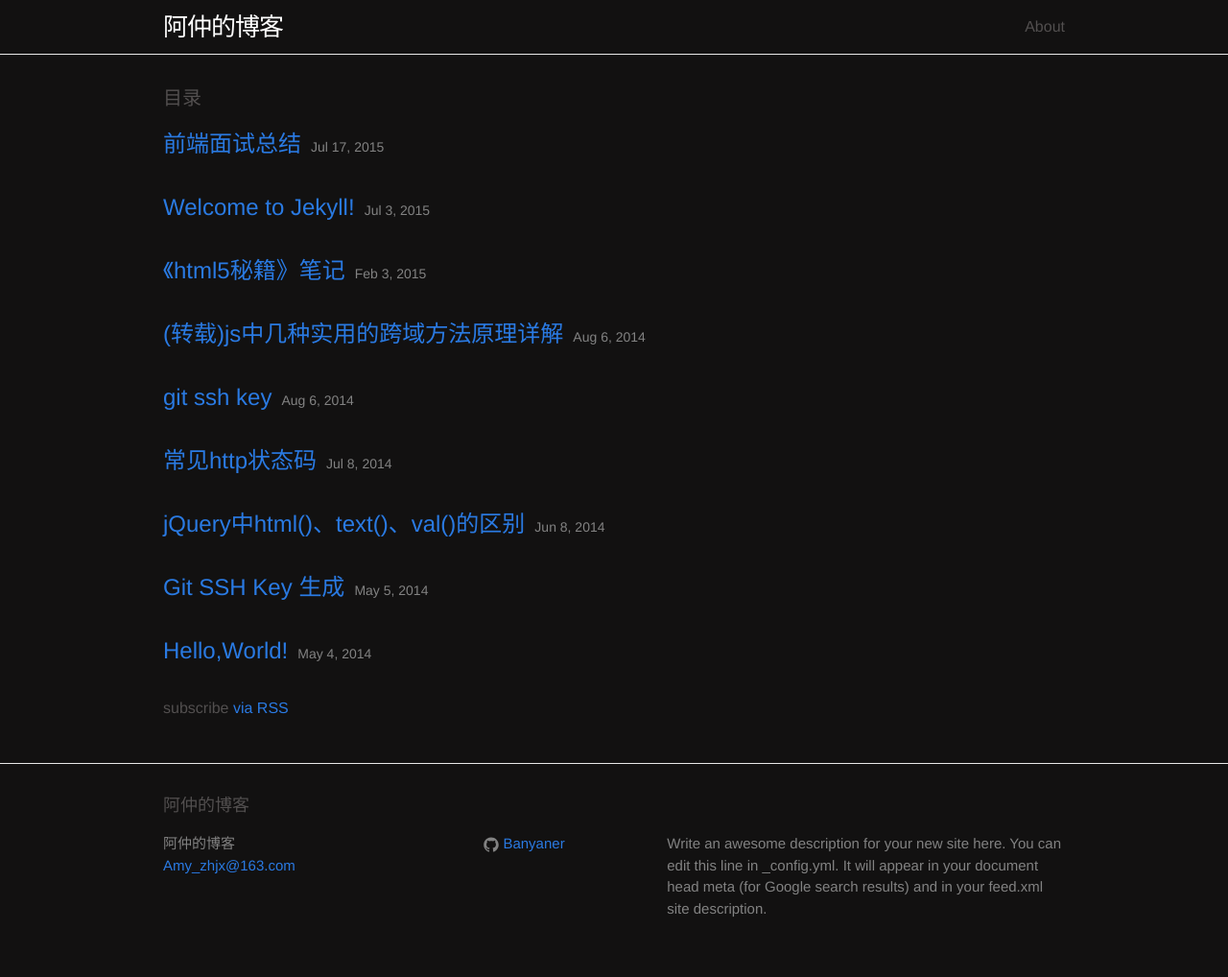
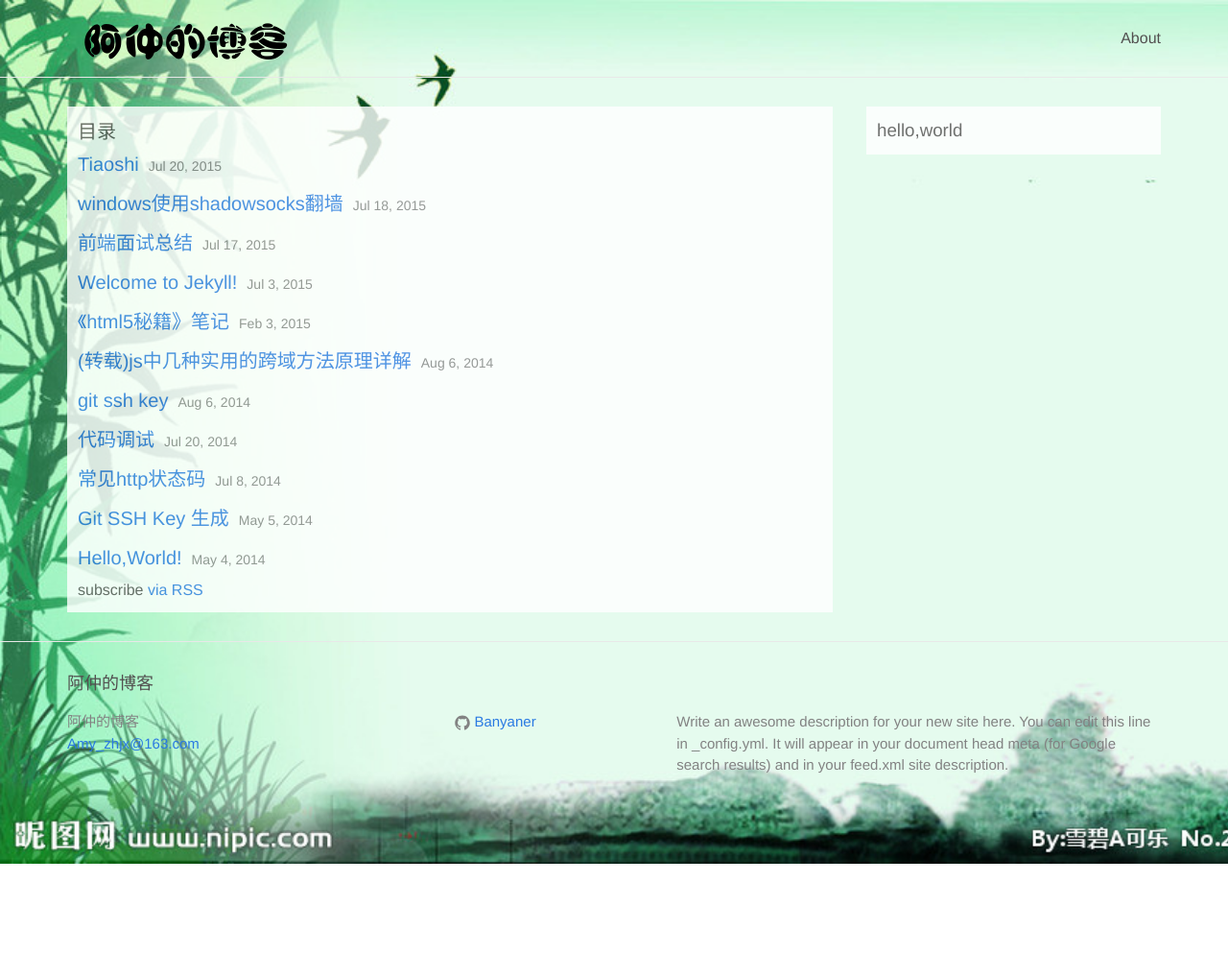
Before and after one commit to banyaner/banyaner.github.io, a Jekyll site: the page built from index.html, in a window 1280 px wide. Shown: the whole page at 96% size. Built offline with Jekyll 4.4.1, drawn with Linux system fonts in a browser that asks for light colours; after the commit the page ends 900 px from its top, so only the background shows below that.

Commit message:
修改blog样式

```diff
--- a/_includes/header.html
+++ b/_includes/header.html
@@ -2,7 +2,7 @@
 
   <div class="wrapper">
 
-    <a class="site-title" href="{{ site.baseurl }}/">{{ site.title }}</a>
+    <a class="site-title" href="{{ site.baseurl }}/"><img src="../img/blog.png" alt="阿仲的博客"></a><!-- {{ site.title }} -->
 
     <nav class="site-nav">
       <a href="#" class="menu-icon">
--- a/_posts/2014-06-08-jquery-val.markdown
+++ b/_posts/2014-06-08-jquery-val.markdown
@@ -1,25 +1,9 @@
 ---
 layout: post
-title:  "jQuery中html()、text()、val()的区别"
-date:   2014-06-08
+title:  "代码调试"
+date:   2014-07-20
 categories: [javascript,jquery]
 ---
-.html()用为读取和修改元素的HTML标签    对应js中的innerHTML
+[Chrome 中的 JavaScript 断点设置和调试技巧]
 
-.html()是用来读取元素的HTML内容（包括其Html标签）
-
-.html()方法使用在多个元素上时，只读取第一个元素
-
-.text()用来读取或修改元素的纯文本内容  对应js中的innerText
-
-.text()用来读取元素的纯文本内容，包括其后代元素
-
-.text()方法不能使用在表单元素上
-
-.val()用来读取或修改表单元素的value值
-
-.val()是用来读取表单元素的"value"值
-
-.val()只能使用在表单元素上
-
-.val()方法和.html()相同，如果其应用在多个元素上时，只能读取第一个表单元素的"value"值，但是.text()和他们不一样，如果.text()应用在多个元素上时，将会读取所有选中元素的文本内容
+1.你是怎么调试 JavaScript 程序的？最原始的方法是用 alert() 在页面上打印内容，稍微改进一点的方法是用 console.log() 在 JavaScript 控制台上输出内容。嗯~，用这两种土办法确实解决了很多小型 JavaScript 脚本的调试问题。不过放着 Chrome 中功能越发强大的开发者工具不用实在太可惜了。本文主要介绍其中的 JavaScript 断点设置和调试功能，也就是其中的 Sources Panel（以前叫 Scripts）......[Chrome 中的 JavaScript 断点设置和调试技巧] http://han.guokai.blog.163.com/blog/static/136718271201321402514114/
--- /dev/null
+++ b/_posts/2015-07-18-shadowsocks.markdown
@@ -0,0 +1,16 @@
+---
+layout: post
+title:  "windows使用shadowsocks翻墙"
+date:   2015-07-18
+categories: tool
+---
+1.下载[shasowsocks]
+
+2.配置正确的服务器IP、密码和服务器端口
+
+3.右击启用系统代理即可
+
+4.使用switchsharp过滤不需要使用代理的网址；具体教程见[Proxy SwitchySharp如何设置自动切换代理]
+
+ [shasowsocks]:https://github.com/shadowsocks/shadowsocks/wiki/Ports-and-Clients#windows
+ [Proxy SwitchySharp如何设置自动切换代理]:http://jingyan.baidu.com/article/0eb457e52254b903f1a90514.html
--- a/_sass/_base.scss
+++ b/_sass/_base.scss
@@ -20,6 +20,10 @@ body {
     font-weight: 300;
     color: $text-color;
     background-color: $background-color;
+    background:url('../img/bg.jpg');
+    background-repeat:no-repeat;
+    background-size:cover;
+    background-attachment:fixed;
     -webkit-text-size-adjust: 100%;
 }
 
@@ -32,7 +36,7 @@ h1, h2, h3, h4, h5, h6,
 p, blockquote, pre,
 ul, ol, dl, figure,
 %vertical-rhythm {
-    margin-bottom: $spacing-unit / 2;
+    margin-bottom:0px;
 }
 
 
@@ -80,7 +84,7 @@ li {
  * Headings
  */
 h1, h2, h3, h4, h5, h6 {
-    font-weight: 300;
+    font-weight: 400;
 }
 
 
--- a/_sass/_layout.scss
+++ b/_sass/_layout.scss
@@ -3,7 +3,8 @@
  */
 .site-header {
     border-bottom: 1px solid $grey-color-light;
-    min-height: 56px;
+    min-height: 80px;
+    a{line-height:80px;}
 
     // Positioning context for the mobile navigation icon
     position: relative;
@@ -15,7 +16,7 @@ a:hover{
     text-decoration:none;
 }
 .site-title {
-    color:white !important;
+    color:black !important;
     font-size: 26px;
     line-height: 56px;
     letter-spacing: -1px;
@@ -30,7 +31,7 @@ a:hover{
 
 .site-nav {
     float: right;
-    line-height: 56px;
+    line-height: 80px;
 
     .menu-icon {
         display: none;
@@ -178,7 +179,7 @@ a:hover{
     margin-left: 0;
     list-style: none;
     > li {
-        margin-bottom: $spacing-unit;
+        margin-bottom: 5px;
     }
 }
 
@@ -190,7 +191,7 @@ a:hover{
 .post-link {
     display:inline;
     padding-right:10px;
-    font-size: 24px;
+    font-size: 20px;
 }
 
 
--- a/css/main.scss
+++ b/css/main.scss
@@ -22,7 +22,7 @@ $grey-color-light: lighten($grey-color, 40%);
 $grey-color-dark:  darken($grey-color, 25%);
 
 // Width of the content area
-$content-width:    1000px;
+$content-width:    1200px;
 
 $on-palm:          600px;
 $on-laptop:        800px;
--- a/index.html
+++ b/index.html
@@ -2,20 +2,47 @@
 layout: default
 ---
 
-<div class="home">
+<div class="home pannel-left">
 
   <h1 class="page-heading">目录</h1>
-<style type="text/css"></style>
+  <style type="text/css">
+    .pannel-left{
+      float: left;
+      border: 1px solid white;
+      background: white;
+      opacity: 0.8;
+      box-sizing: border-box;
+      padding: 10px;
+      width: 70%;
+    }
+    .pannel-right{
+      float: right;
+      background: white;
+      border: 1px solid white;
+      opacity: 0.8;
+      width: 25%;
+      padding: 10px;
+    }
+    @media all and (max-width: 800px) {
+      .pannel-left{
+        width: 100%;
+      }
+      .pannel-right{
+        display: none;
+      }
+    }
+  </style>
   <ul class="post-list">
     {% for post in site.posts %}
       <li>
-        <h2">
+        <h2>
           <a class="post-link" href="{{ post.url | prepend: site.baseurl}}">{{ post.title }}</a><span class="post-meta">{{ post.date | date: "%b %-d, %Y" }}</span>
         </h2>
       </li>
     {% endfor %}
   </ul>
-
   <p class="rss-subscribe">subscribe <a href="{{ "/feed.xml" | prepend: site.baseurl }}">via RSS</a></p>
-
 </div>
+<div class="pannel-right">
+  <h3>hello,world</h3>
+</div>
```
Also changed, not shown: _posts/2015-7-20-tiaoshi.markdown (added), img/bg.jpg (added), img/blog.png (added).
